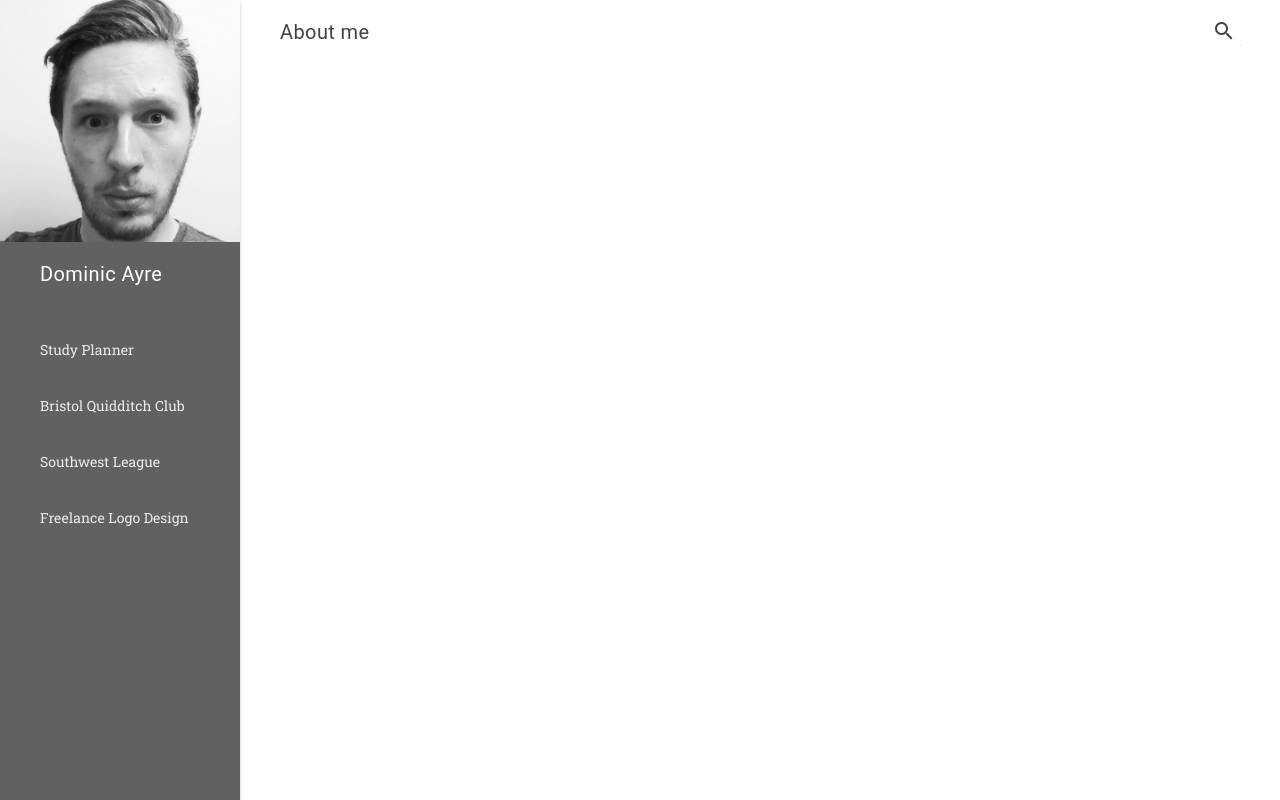
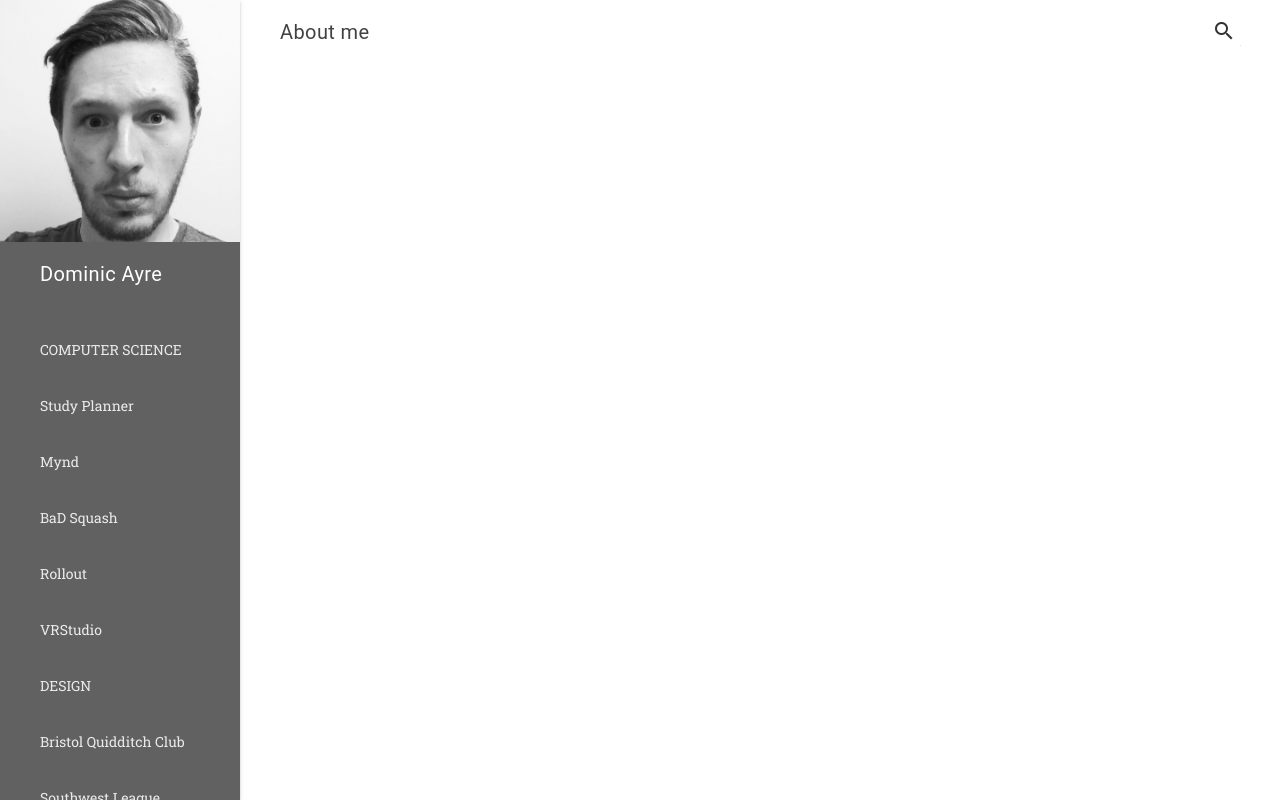
Before and after one commit to DomAyre/DomAyre.github.io, a plain HTML site: page index.html in a window 1280 px wide. Drawn offline with nearby package versions, Linux system fonts and the light colour scheme.

Commit message:
Added extra projects

```diff
--- a/index.html
+++ b/index.html
@@ -39,7 +39,13 @@
             <img src="media/profile.jpg">
             <span class="mdl-layout-title">Dominic Ayre</span>
             <nav class="mdl-navigation">
+                <a class="mdl-navigation__link" href="">COMPUTER SCIENCE</a>
                 <a class="mdl-navigation__link green" href="">Study Planner</a>
+                <a class="mdl-navigation__link" href="">Mynd</a>
+                <a class="mdl-navigation__link" href="">BaD Squash</a>
+                <a class="mdl-navigation__link" href="">Rollout</a>
+                <a class="mdl-navigation__link" href="">VRStudio</a>
+                <a class="mdl-navigation__link" href="">DESIGN</a>
                 <a class="mdl-navigation__link red" href="">Bristol Quidditch Club</a>
                 <a class="mdl-navigation__link yellow" href="">Southwest League</a>
                 <a class="mdl-navigation__link" href="">Freelance Logo Design</a>
@@ -50,6 +56,9 @@
         <main class="mdl-layout__content">
             <div class="page-content">
 
+                <link rel="import" href="pages/test.html">
+
+
             </div>
         </main>
 
--- a/main.css
+++ b/main.css
@@ -14,6 +14,11 @@ img
     background-color: #616161;
     border-width: 0;
     color: white;
+}
+
+.material-icons, .mdl-textfield__input
+{
+    color: #323232;
 }
 
 .mdl-navigation__link
```
Also changed, not shown: pages/test.html (added, +1 -0 lines).
